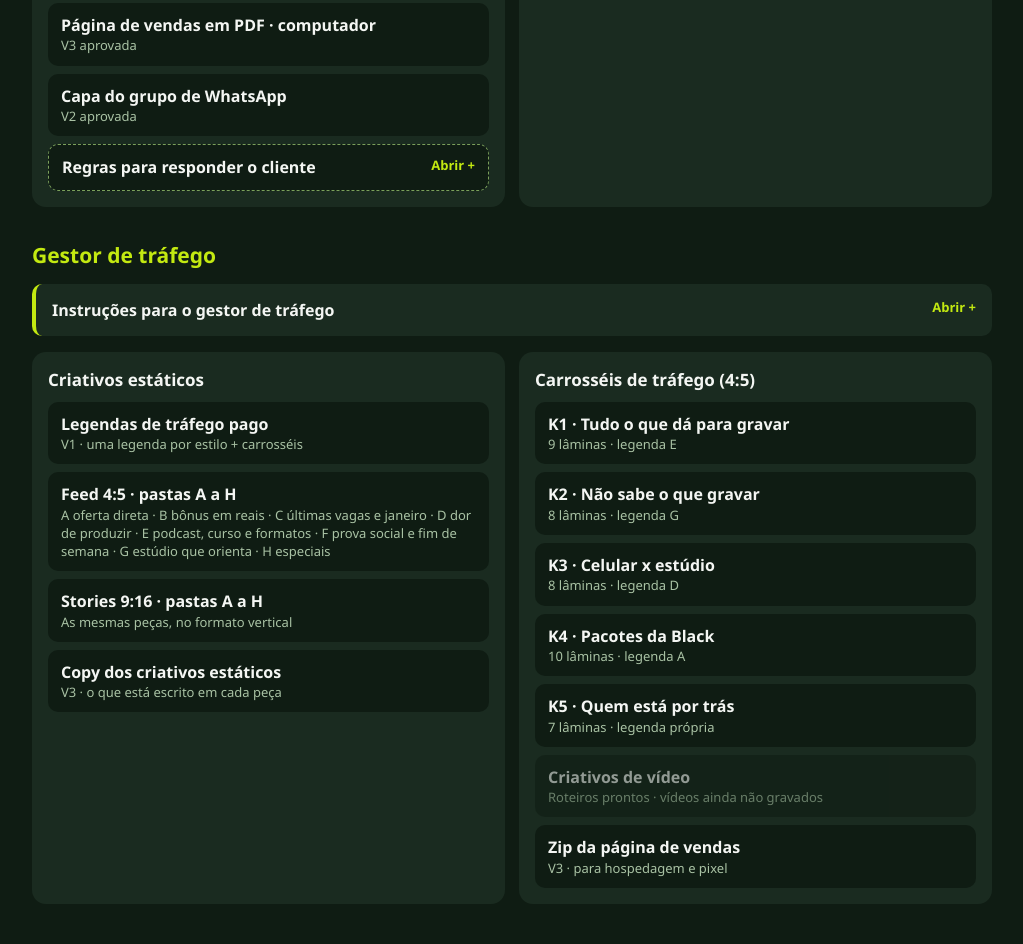
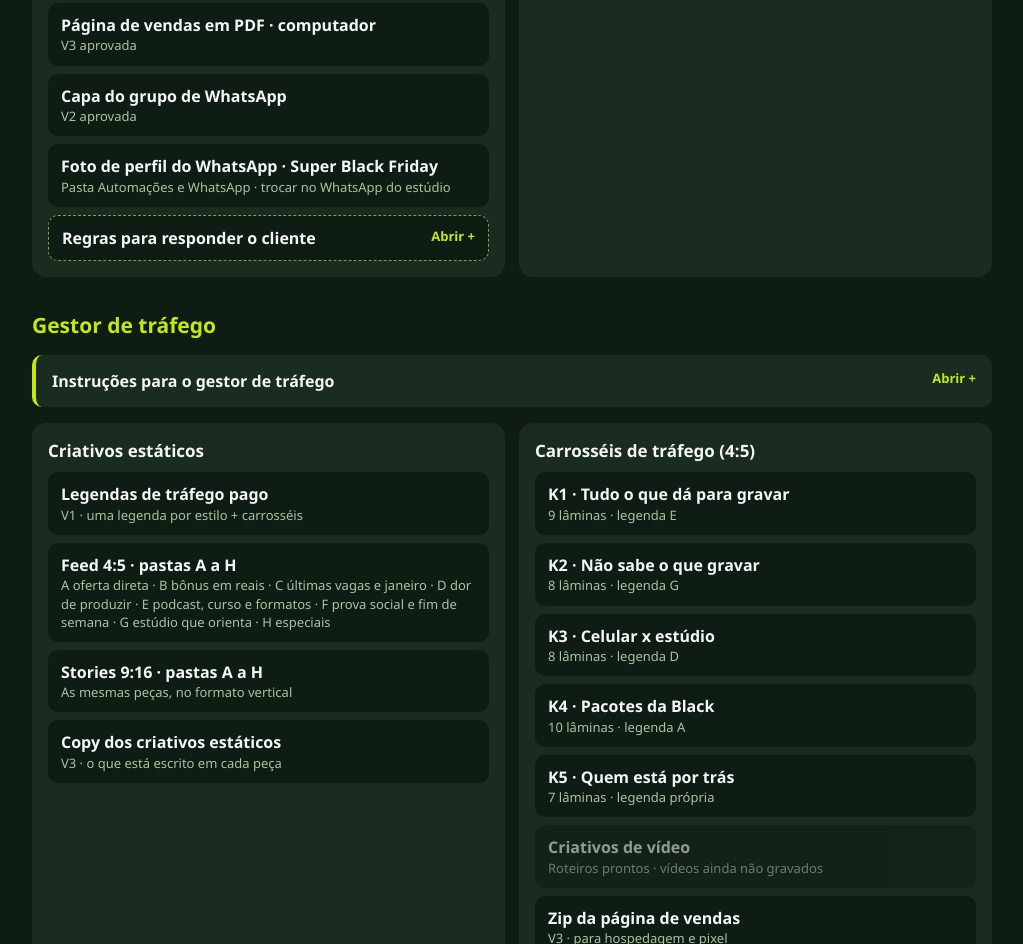
Before and after one commit to piermarketingeinfoprodutos-code/-bf2026-links, a plain HTML site: page podpro/index.html in a window 1280 px wide. Shown: the part 889-1833 px from the top of the page, without its empty margins (128-1151 px from the left). Drawn offline with Linux system fonts and the light colour scheme.

Commit message:
PodPro: foto de perfil do WhatsApp
Co-Authored-By: Claude Opus 5.5 <noreply@anthropic.com>

```diff
--- a/podpro/index.html
+++ b/podpro/index.html
@@ -44,6 +44,7 @@ details[open]>summary{margin-bottom:8px}.txt small{margin-top:4px}
 <a class="l" href="https://drive.google.com/file/d/1A8uzu6QR-v4m_dA8OTz8bF3kZ8WMgJR9/view" target="_blank" rel="noopener"><span>Página de vendas em PDF · celular</span><small>V3 aprovada · página única com links clicáveis</small></a>
 <a class="l" href="https://drive.google.com/file/d/1xS3S8EvP9T43nj7sg2zJByHDLLb1qOys/view" target="_blank" rel="noopener"><span>Página de vendas em PDF · computador</span><small>V3 aprovada</small></a>
 <a class="l" href="https://drive.google.com/file/d/1uFVqNyK0jAAUDlXFbH8flHHnKvJDNEIY/view" target="_blank" rel="noopener"><span>Capa do grupo de WhatsApp</span><small>V2 aprovada</small></a>
+<a class="l" href="https://drive.google.com/drive/folders/1Cenqfp1Tr8ZLlsj2f55Ecak9LnvxmWTz" target="_blank" rel="noopener"><span>Foto de perfil do WhatsApp · Super Black Friday</span><small>Pasta Automações e WhatsApp · trocar no WhatsApp do estúdio</small></a>
 <details class="l txt"><summary>Regras para responder o cliente</summary><small>Remarcação sem custo, com aviso de pelo menos 48 horas.
 Desistência em até 7 dias depois da compra, com devolução integral.
 Pagamento combinado pelo WhatsApp com um consultor.
```
